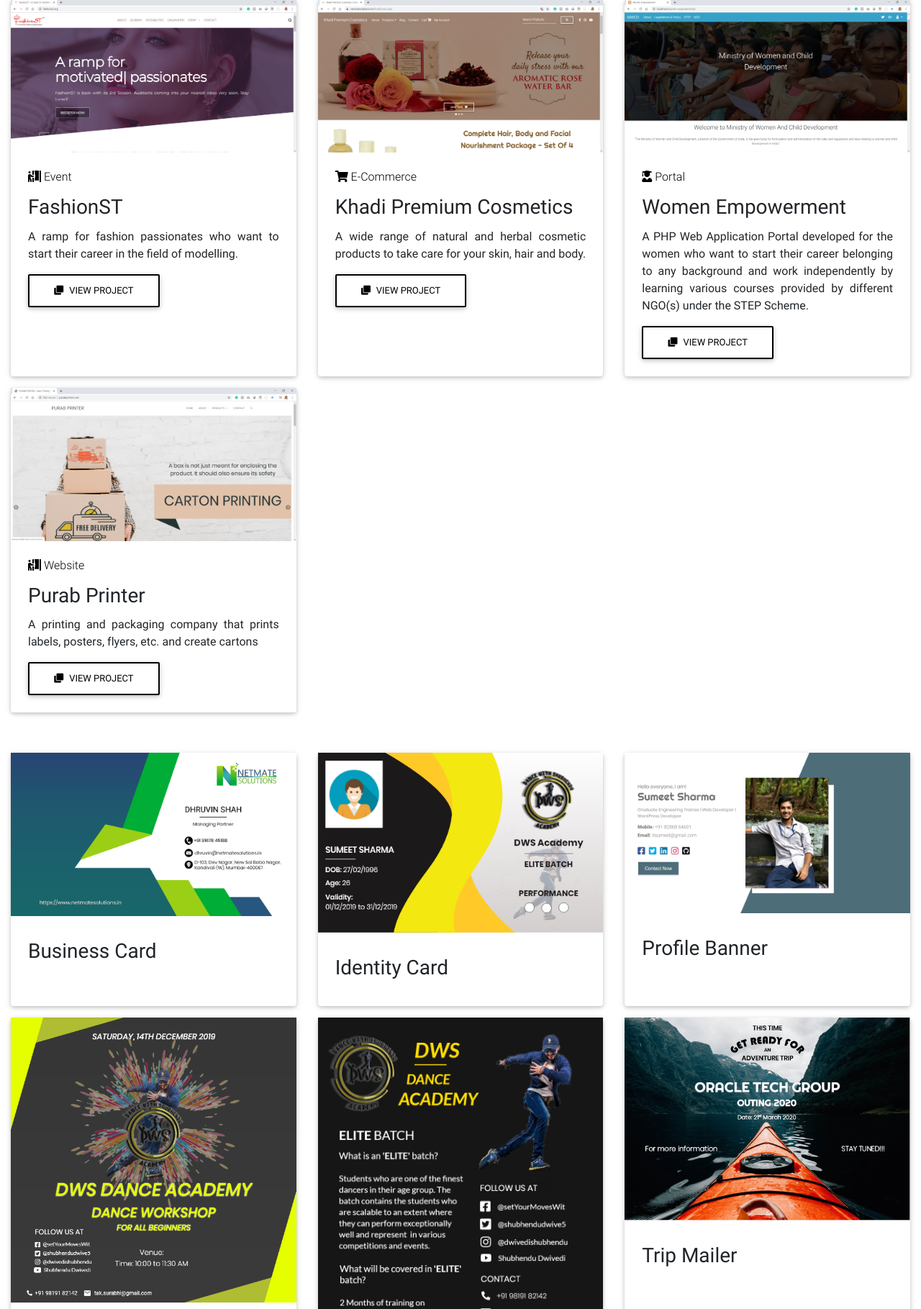
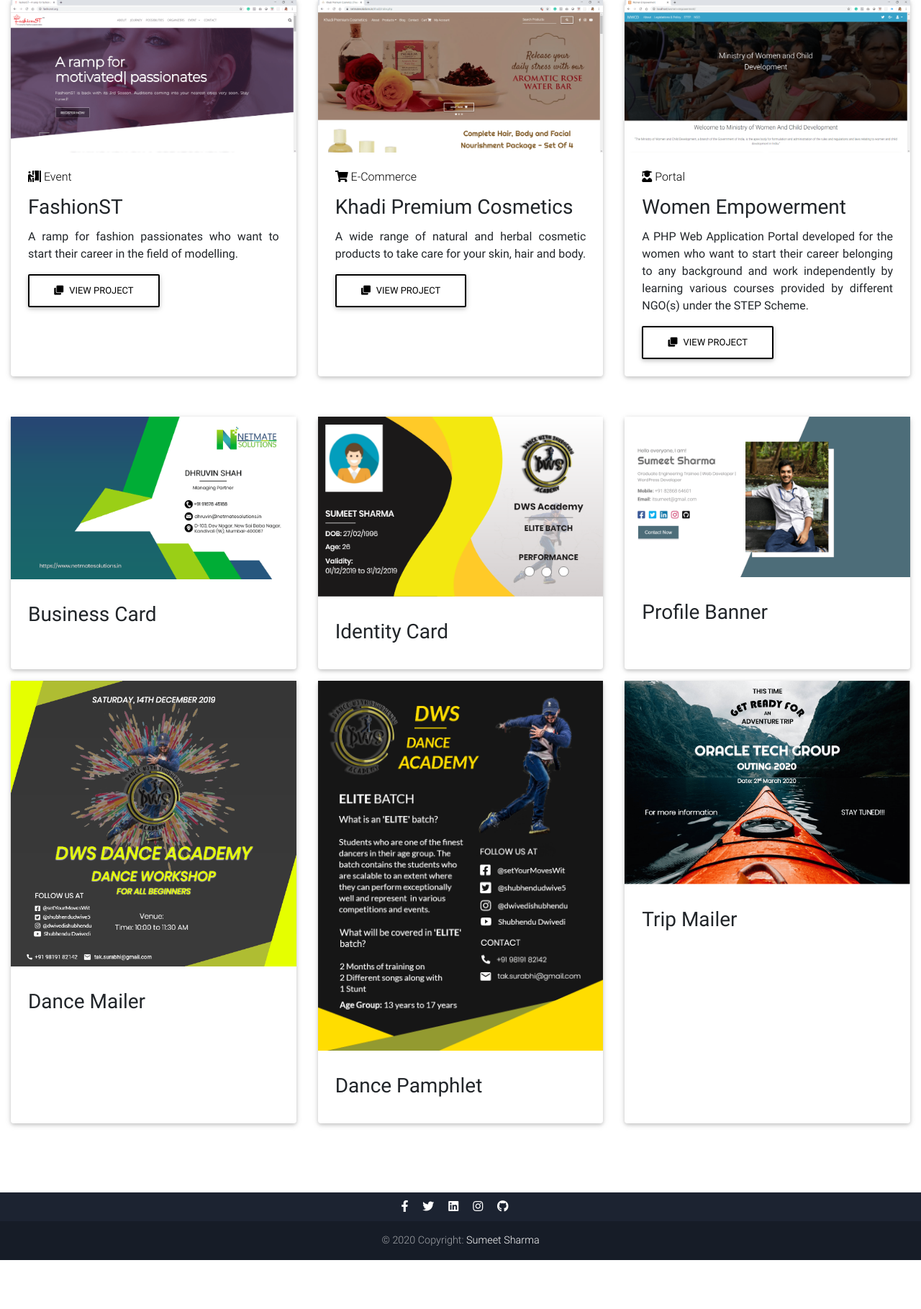
Before and after one commit to itsumeet27/portfolio, a PHP site: page /portfolio.php in a window 1280 px wide. Shown: the part 781-2600 px from the top of the page at 72% size. Run offline with PHP 8.4, Linux system fonts and the light colour scheme; some libraries are stand-ins or nearby versions.

Commit message:
Updating Portfolio

```diff
--- a/portfolio.php
+++ b/portfolio.php
@@ -130,24 +130,6 @@
                     <h3 class="card-title pt-2"><strong>Women Empowerment</strong></h3>
                     <p class="text-justify">A PHP Web Application Portal developed for the women who want to start their career belonging to any background and work independently by learning various courses provided by different NGO(s) under the STEP Scheme. </p>
                     <a class="btn btn-outline-black" href="http://itsumeet.com/women-empowerment"><i class="fas fa-clone left"></i>
-                    View project</a>
-                  </div>
-                </div>
-                <!-- Card -->
-              </div>
-              <div class="col-lg-4 col-md-6 col-sm-12 col-xs-12 mt-3 animated fadeInLeft">
-                <!-- Card -->
-                <div class="card card-image" style="height: 100%">
-                  <!-- Content -->
-                  <img src="img/portfolio/purab-printer.png"
-                  style="width: 100%" />
-                  <div class="card-overlay p-4">
-                    <h6 class="black-text"><i class="fas fa-person-booth"></i> Website</h6>
-                    <h3 class="card-title pt-2"><strong>Purab Printer</strong></h3>
-                    <p class="text-justify">A printing and packaging company that prints labels, posters, flyers, etc.  and create cartons
-                    </p>
-                    <a class="btn btn-outline-black" href="http://purabprinter.com"><i
-                      class="fas fa-clone left"></i>
                     View project</a>
                   </div>
                 </div>
@@ -331,24 +313,6 @@
                 </div>
                 <!-- Card -->
               </div>
-              <div class="col-lg-4 col-md-6 col-sm-12 col-xs-12 mt-3 animated fadeInLeft">
-                <!-- Card -->
-                <div class="card card-image" style="height: 100%">
-                  <!-- Content -->
-                  <img src="img/portfolio/purab-printer.png"
-                  style="width: 100%" />
-                  <div class="card-overlay p-4">
-                    <h6 class="black-text"><i class="fas fa-person-booth"></i> Website</h6>
-                    <h3 class="card-title pt-2"><strong>Purab Printer</strong></h3>
-                    <p class="text-justify">A printing and packaging company that prints labels, posters, flyers, etc.  and create cartons
-                    </p>
-                    <a class="btn btn-outline-black" href="http://purabprinter.com"><i
-                      class="fas fa-clone left"></i>
-                    View project</a>
-                  </div>
-                </div>
-                <!-- Card -->
-              </div>
             </div>
           </div>
         </div>
```
Also changed, not shown: drawings.php (added).
